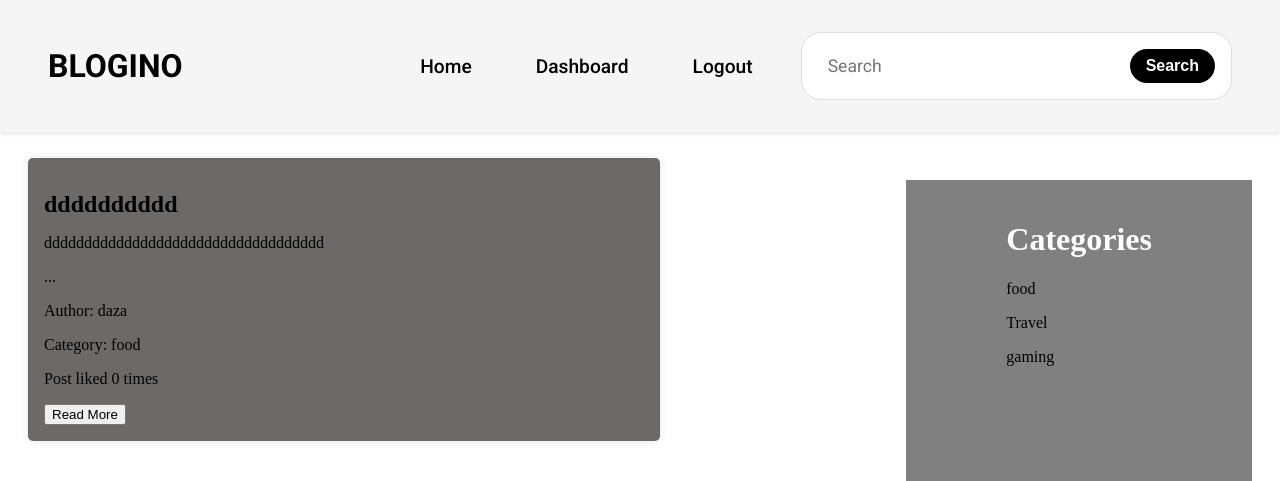
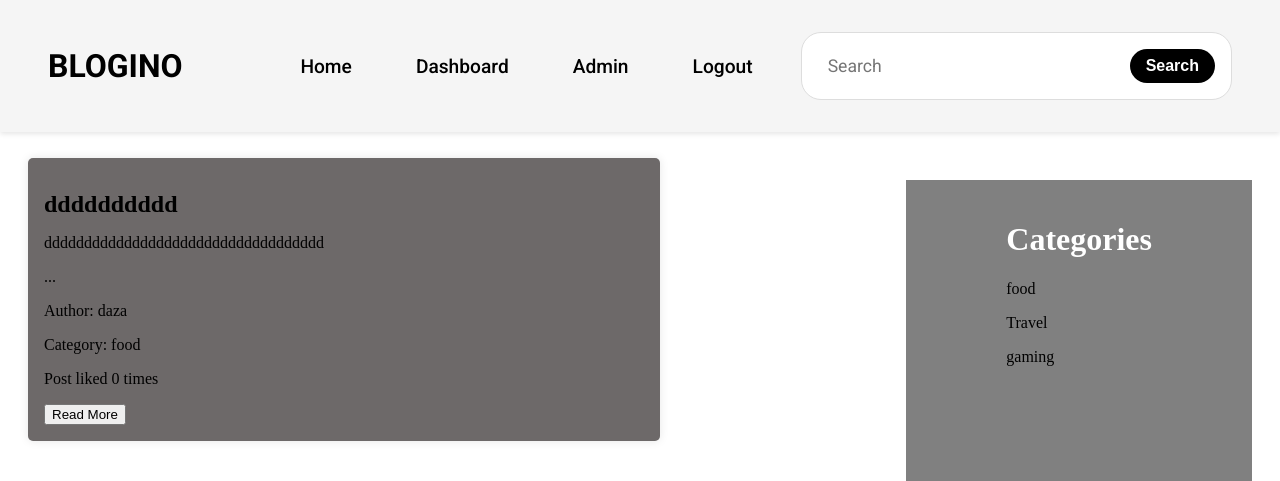
Before and after one commit to MLankaoui/blogino, a Django app: page /posts/1/ in a window 1280 px wide. Shown: the top 481 px of the page. Run offline with Django 5.2, Linux system fonts and the light colour scheme; a user stored in the database is signed in; data comes from the database, SQL or seed files in the repository; both versions use the stored data as it was after the commit; some libraries are stand-ins or nearby versions; some web fonts are replaced.

Commit message:
update admin URL pattern and enhance menu for authenticated users; add admin link for superusers

```diff
--- a/blog/urls.py
+++ b/blog/urls.py
@@ -18,7 +18,7 @@ from django.contrib import admin
 from django.urls import path, include
 
 urlpatterns = [
-    path('admin/', admin.site.urls),
+    path('admin/', admin.site.urls, name='admin'),
     path('accounts/', include('allauth.urls')),
     path('', include('landing.urls')),
 ]
--- a/templates/landing/components/menu.html
+++ b/templates/landing/components/menu.html
@@ -9,8 +9,12 @@
                 {% if not user.is_authenticated %}
                     <li class="items"><a href="{% url 'account_signup' %}">Signup</a></li>
                     <li class="items"><a href="{% url 'account_login' %}">Login</a></li>
-                {% else %}
+                {% elif user.is_authenticated and user.is_superuser %}
                     <li class="items"> <a href="{% url 'landing:dashboard' %}"> Dashboard </a></li>
+                    <li class="items"><a href="/admin/">Admin</a></li>
+                    <li class="items"><a href="{% url 'account_logout' %}">Logout</a></li>
+                {% elif user.is_authenticated %}
+                    <li class="items"><a href="{% url 'landing:dashboard' %}">Dashboard</a></li>
                     <li class="items"><a href="{% url 'account_logout' %}">Logout</a></li>
                 {% endif %}
                 <div class="searching">
```
Also changed, not shown: db.sqlite3.
